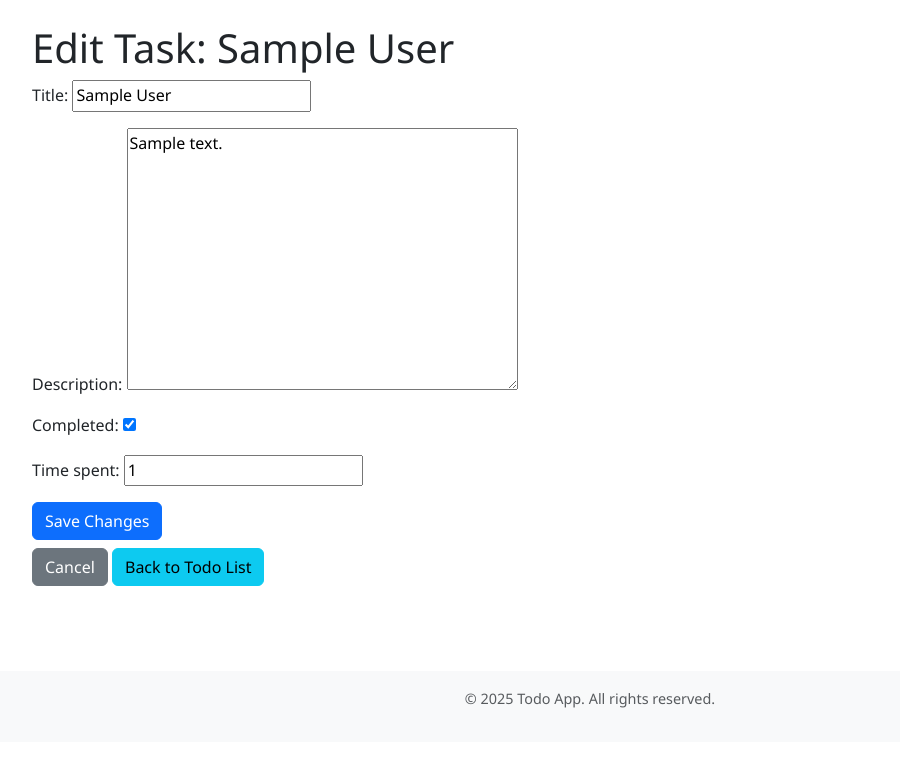
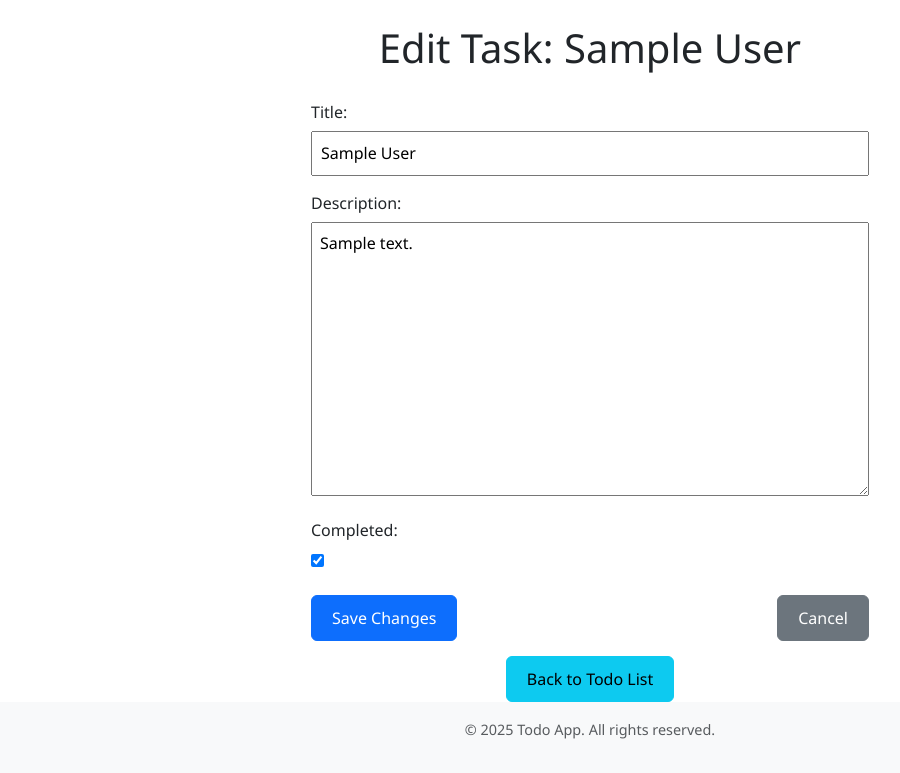
Before and after one commit to LisunKhan/django_Todo_App, a Django app: page /todo/1/edit/ in a window 1280 px wide. Shown: the part 58-831 px from the top of the page, without its empty margins (50-950 px from the left). Before the commit the page ends 766 px from the top, so only its background shows below. Run offline with Django 4.2, Linux system fonts and the light colour scheme; a user stored in the database is signed in; tables that the repository leaves empty hold one stand-in row (values such as "Sample post").

Commit message:
Refactor Add, Edit, and Detail pages with divs and improved styling
I replaced table-based layouts with div-based layouts on the Add Todo, Edit Todo, and Todo Detail pages.
- I used divs for form fields and data display.
- I applied inline styles and CSS classes for a more modern and visually appealing look.
- I ensured consistency in styling across the updated pages.
- I verified that all form functionalities (add, edit) and navigation links remain operational.

```diff
--- a/myproject/users/templates/todo/edit_todo.html
+++ b/myproject/users/templates/todo/edit_todo.html
@@ -3,14 +3,78 @@
 {% block title %}Edit Task: {{ todo.title }}{% endblock %}
 
 {% block content %}
-<h1>Edit Task: {{ todo.title }}</h1>
+<div style="display: flex; justify-content: center; align-items: center; flex-direction: column;">
+    <h1>Edit Task: {{ todo.title }}</h1>
+    <form method="post" action="" style="width: 50%; margin-top: 20px;">
+        {% csrf_token %}
+        <div style="margin-bottom: 15px;">
+            <div style="margin-bottom: 5px;">
+                <label for="{{ form.title.id_for_label }}">Title:</label>
+            </div>
+            <div>
+                {{ form.title }}
+            </div>
+            {% if form.title.errors %}
+                <div style="color: red; font-size: 0.9em;">
+                    {% for error in form.title.errors %}
+                        <p>{{ error }}</p>
+                    {% endfor %}
+                </div>
+            {% endif %}
+        </div>
 
-<form method="POST" action="">
-    {% csrf_token %}
-    {{ form.as_p }}
-    <button type="submit" class="btn btn-primary">Save Changes</button>
-</form>
+        <div style="margin-bottom: 15px;">
+            <div style="margin-bottom: 5px;">
+                <label for="{{ form.description.id_for_label }}">Description:</label>
+            </div>
+            <div>
+                {{ form.description }}
+            </div>
+            {% if form.description.errors %}
+                <div style="color: red; font-size: 0.9em;">
+                    {% for error in form.description.errors %}
+                        <p>{{ error }}</p>
+                    {% endfor %}
+                </div>
+            {% endif %}
+        </div>
 
-<a href="{% url 'todo_detail' todo.id %}" class="btn btn-secondary mt-2">Cancel</a>
-<a href="{% url 'todo_list' %}" class="btn btn-info mt-2">Back to Todo List</a>
+        <div style="margin-bottom: 15px;">
+            <div style="margin-bottom: 5px;">
+                <label for="{{ form.completed.id_for_label }}">Completed:</label>
+            </div>
+            <div>
+                {{ form.completed }}
+            </div>
+            {% if form.completed.errors %}
+                <div style="color: red; font-size: 0.9em;">
+                    {% for error in form.completed.errors %}
+                        <p>{{ error }}</p>
+                    {% endfor %}
+                </div>
+            {% endif %}
+        </div>
+
+        <div style="margin-top: 20px; display: flex; justify-content: space-between;">
+            <button type="submit" class="btn btn-primary" style="padding: 10px 20px;">Save Changes</button>
+            <a href="{% url 'todo_detail' todo.id %}" class="btn btn-secondary" style="padding: 10px 20px; text-decoration: none;">Cancel</a>
+        </div>
+    </form>
+    <div style="margin-top: 15px;">
+        <a href="{% url 'todo_list' %}" class="btn btn-info" style="padding: 10px 20px; text-decoration: none;">Back to Todo List</a>
+    </div>
+</div>
+
+<style>
+    /* Assuming form widgets might not pick up 100% width by default */
+    #{{ form.title.id_for_label }},
+    #{{ form.description.id_for_label }} {
+        width: 100%;
+        padding: 8px;
+        box-sizing: border-box;
+    }
+    #{{ form.completed.id_for_label }} {
+        /* Specific styling for checkbox if needed */
+    }
+</style>
 {% endblock %}
```
Also changed, not shown: myproject/users/templates/todo/add_todo.html (+17 -32 lines), myproject/users/templates/todo/todo_detail.html (+25 -7 lines).
